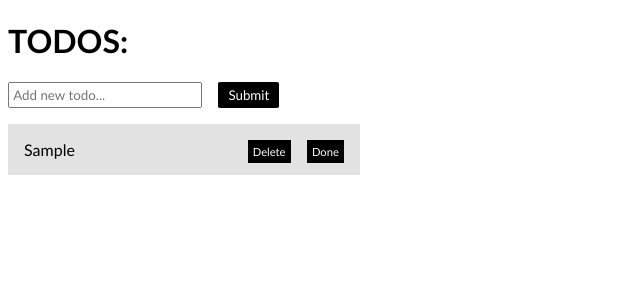
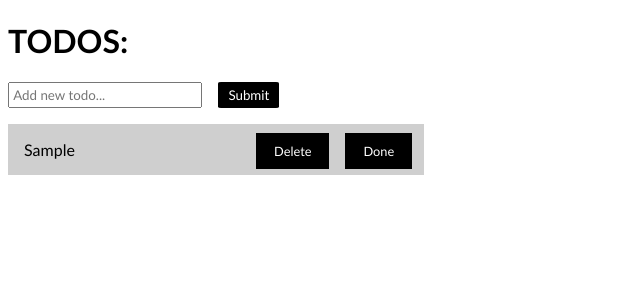
Before and after one commit to PetraSil/todoTest, a React (Create React App) app: page / in a window 1280 px wide. Both pictures are taken after typing "Sample" into the empty fields and a click on the button "Submit". Shown: the top 300 px of the page, without its empty margins (0-640 px from the left). Built offline with nearby package versions, Linux system fonts and the light colour scheme.

Commit message:
Somekind of a todo done

```diff
--- a/src/App.css
+++ b/src/App.css
@@ -18,49 +18,42 @@ button {
   cursor: pointer;
 }
 
-.done {
-  text-decoration: line-through;
-}
-
 button:hover {
   background-color: white;
   color: black;
   border: 2px solid black;
 }
 
-li span {
-  margin-left: 1rem;
-  cursor: pointer;
-  border: 2px solid black;
-  padding: 0.2rem;
+.todosContainer {
+  width: 100%;
+  height: auto;
+  padding: 1rem 0 1rem 1rem;
+  max-width: 25rem;
+  margin: 1rem 0;
+  background-color: rgb(207, 207, 207);
+  display: flex;
+  justify-content: space-between;
+  align-items: center;
+  word-break: break-all;
+}
+
+.todosButtonContainer {
+  min-width: 11rem;
+}
+
+span {
+  padding: 0.5rem 1rem;
   background-color: black;
   color: white;
+  margin: 0.5rem;
+  cursor: pointer;
+  font-size: 0.8rem;
+  border: 2px solid black;
   transition: all 0.2s linear;
-  font-size: 0.7rem;
 }
 
-li span:hover {
+span:hover {
   background-color: white;
   color: black;
   border: 2px solid black;
 }
-
-li {
-  margin-bottom: 0.5rem;
-  min-width: 15rem;
-  max-width: 20rem;
-  word-break: break-all;
-  display: flex;
-  justify-content: space-between;
-  align-items: center;
-  padding: 1rem;
-  background-color: rgb(226, 226, 226);
-}
-
-ol {
-  padding: 0;
-}
-
-.spanContainer {
-  min-width: 7rem;
-}
--- a/src/App.js
+++ b/src/App.js
@@ -45,16 +45,16 @@ const App = () => {
       <form onSubmit={addTodo}>
         <input placeholder="Add new todo..." onChange={handleTodo}></input>
         <button>Submit</button>
-        <ol>
-          {todos.map((item) => (
-            <li style={{ textDecoration: item.done ? "line-through" : "" }} key={item.id}>{item.text}
-            <div className="spanContainer">
-              <span onClick={() => deleteTodo(item.id)}>Delete</span>
-              <span onClick={() => readyTodo(item.id)}>Done</span>
-            </div>
-            </li>
-          ))}
-        </ol>
+        {todos.map((item) => (
+        <div className="todosContainer">
+          <div style={{ textDecoration: item.done ? "line-through" : "" }} key={item.id}>{item.text}
+          </div>
+          <div className="todosButtonContainer">
+            <span onClick={() => deleteTodo(item.id)}>Delete</span>
+            <span onClick={() => readyTodo(item.id)}>Done</span>
+          </div>
+        </div>
+        ))}
       </form>
     </div>
   );
```
